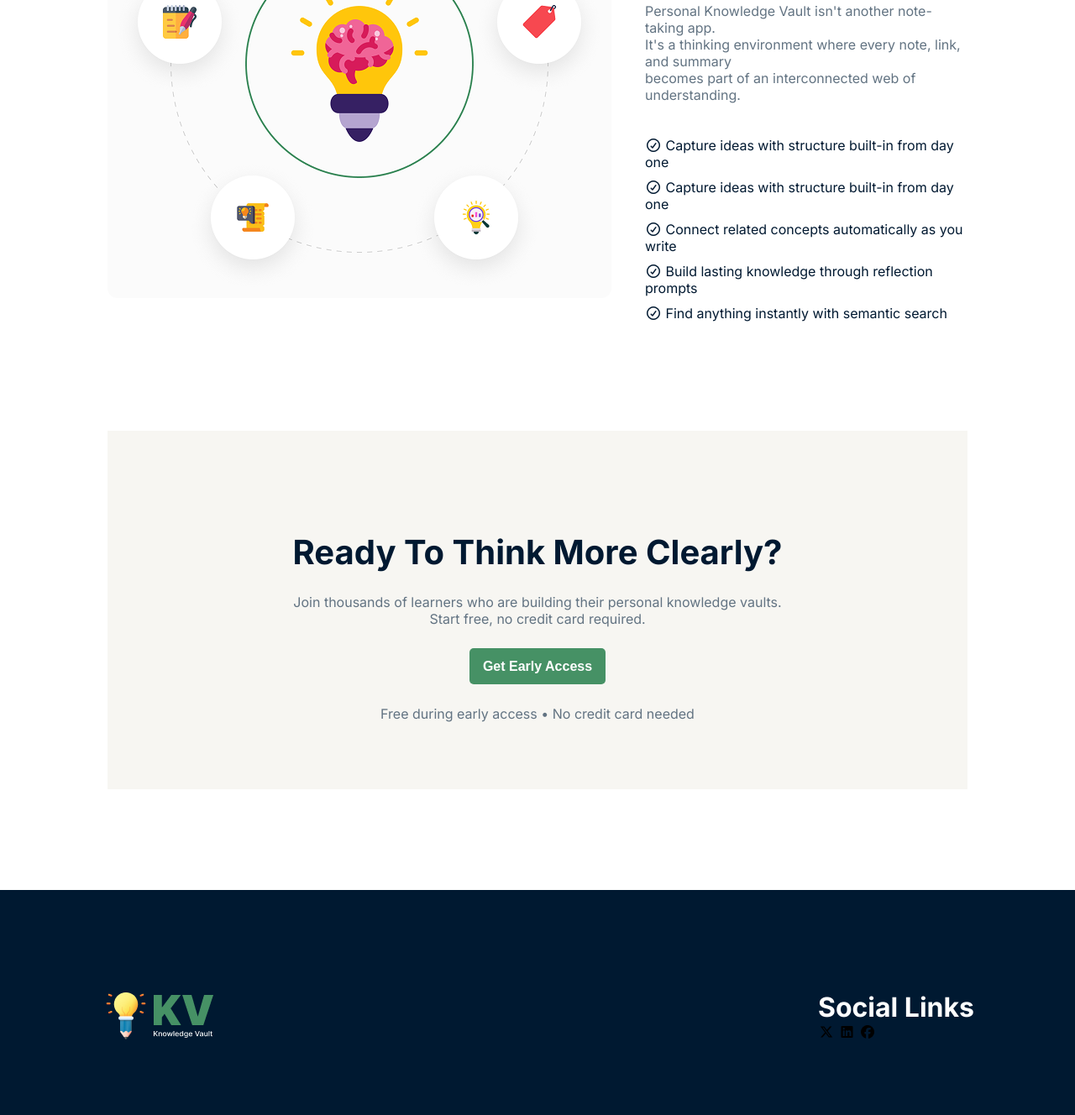
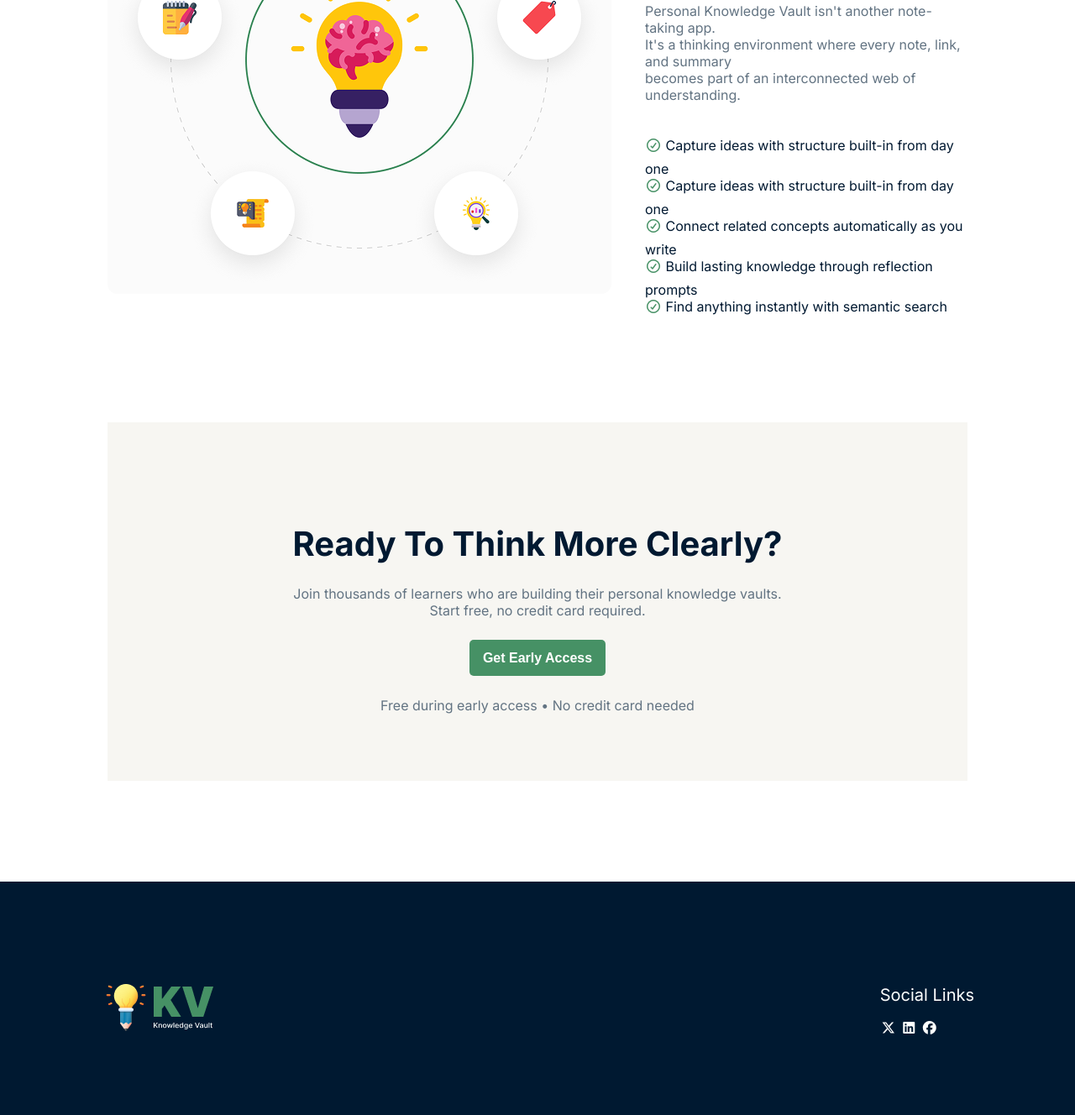
Before and after one commit to imarjuk/Knowledge-Vault, a plain HTML site: page index.html in a window 1280 px wide. Shown: the part 1632-2960 px from the top of the page at 84% size. Drawn offline with Linux system fonts and the light colour scheme.

Commit message:
all part done

```diff
--- a/index.html
+++ b/index.html
@@ -28,9 +28,9 @@
         </div>
         <div>
             <ul class="menu">
-                <li>Features</li>
-                <li>How It Works</li>
-                <li>Why it's Different</li>
+                <li class="hover">Features</li>
+                <li class="hover">How It Works</li>
+                <li class="hover">Why it's Different</li>
             </ul>
         </div>
         <div>
@@ -137,7 +137,7 @@
             </div>
             <div>
                 <h1 class="white">Social Links </h1>
-                <div>
+                <div class="social-icon">
                     <i class="fa-brands fa-x-twitter "></i>
                     <i class="fa-brands fa-linkedin"></i>
                     <i class="fa-brands fa-facebook"></i>
--- a/style.css
+++ b/style.css
@@ -50,6 +50,7 @@
 .hover:hover{
   color: black;
   background-color: #F95555;
+
 }
 
 /* nav style */
@@ -213,9 +214,12 @@
   color: #001931;
 
 }
-.solution-list li{
+.solution-list i{
   margin-bottom: 10px;
+  color: #469165;
 }
+
+
 
 /* early-access */
 
@@ -255,7 +259,21 @@
   display: flex;
   justify-content: space-between;
   margin-bottom: 120px;
+  align-items: center;
 }
+
+.footer-container h1{
+  font-size: 20px;
+  line-height: 28px;
+  margin-bottom: 15px;
+  font-weight: 400;
+}
+
+
+.footer-container i {
+  color: white;
+}
+
 
 .footer-container hr{
   opacity: 15%;
```
